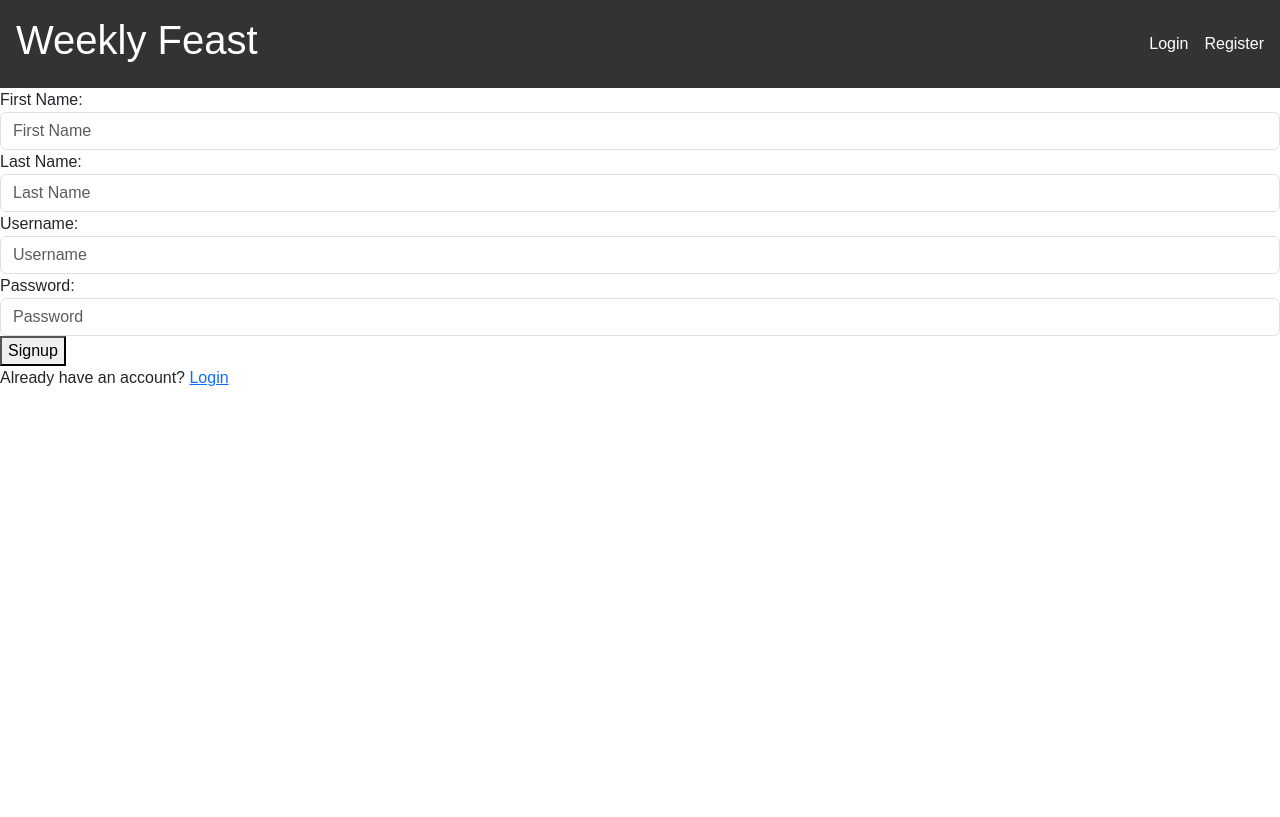
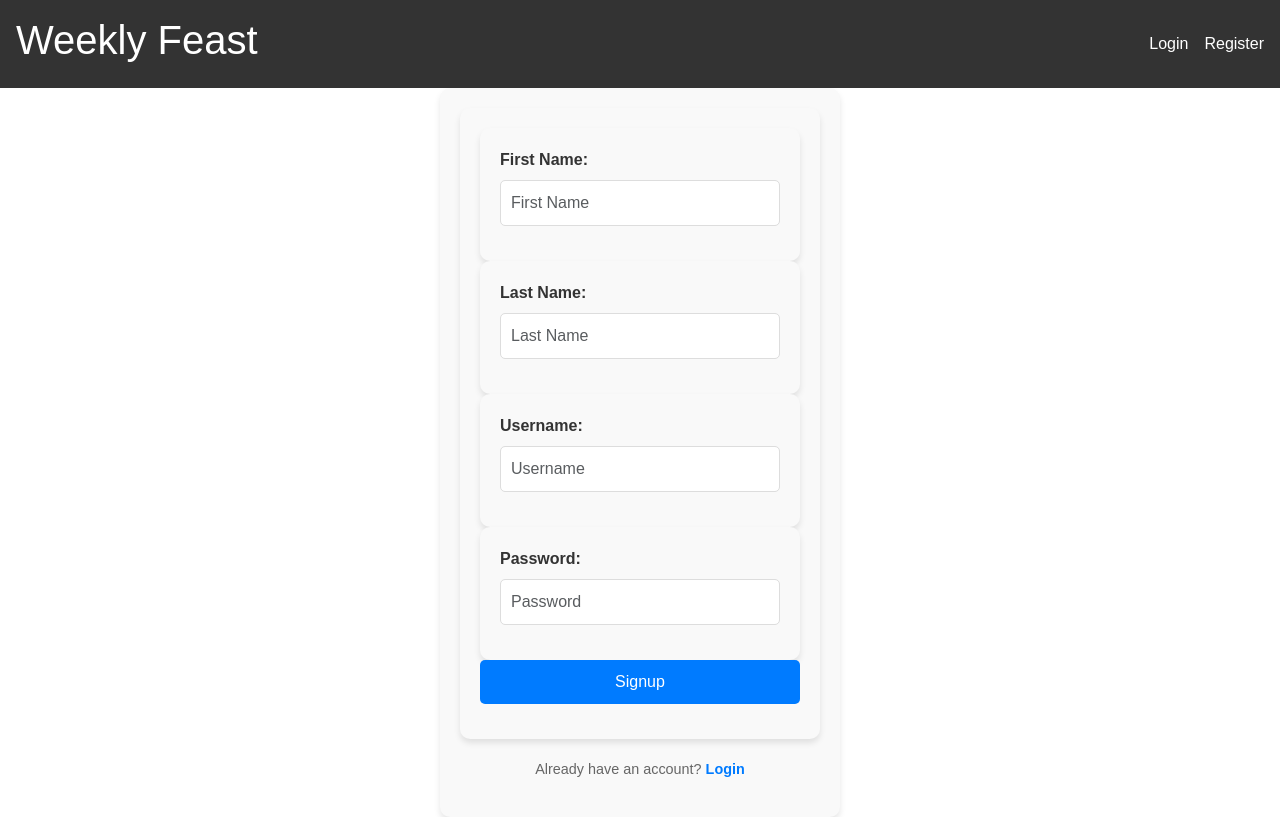
Before and after one commit to IsaacMardy/mealApp, a React (Create React App) app in the folder mealApp/: page /Register in a window 1280 px wide. Built offline with nearby package versions, Linux system fonts and the light colour scheme; the HTML template or start-up script is replaced by a standard one.

Commit message:
Isaac's third commit

```diff
--- /dev/null
+++ b/mealApp/src/Components/InputMeals.css
@@ -0,0 +1,56 @@
+/* InputMeals.css */
+
+.form-group {
+    max-width: 600px;
+    margin: 0 auto;
+    padding: 20px;
+    background-color: #f9f9f9;
+    border-radius: 10px;
+    box-shadow: 0 4px 6px rgba(0, 0, 0, 0.1);
+    font-family: Arial, sans-serif;
+}
+
+label {
+    display: block;
+    margin-bottom: 8px;
+    font-weight: bold;
+    color: #333;
+}
+
+input, select, button {
+    width: 100%;
+    padding: 10px;
+    font-size: 1rem;
+    border: 1px solid #ddd;
+    border-radius: 5px;
+    margin-bottom: 15px;
+    box-sizing: border-box;
+}
+
+input:focus, select:focus {
+    border-color: #007bff;
+    outline: none;
+    box-shadow: 0 0 4px rgba(0, 123, 255, 0.5);
+}
+
+button {
+    background-color: #007bff;
+    color: #fff;
+    font-weight: bold;
+    border: none;
+    cursor: pointer;
+    transition: background-color 0.3s ease;
+}
+
+button:hover {
+    background-color: #0056b3;
+}
+
+.btn-secondary {
+    background-color: #6c757d;
+    margin-bottom: 15px;
+}
+
+.btn-secondary:hover {
+    background-color: #5a6268;
+}
--- a/mealApp/src/Components/InputMeals.js
+++ b/mealApp/src/Components/InputMeals.js
@@ -1,21 +1,31 @@
 import React, { useState } from 'react';
 import { addMeal } from '../Services/MealServices';
-
+import './InputMeals.css';
 function InputMeals() {
     const [mealName, setMealName] = useState("");
-    const [ingredients, setIngredients] = useState([""]); // Start with one empty ingredient field
+    const [ingredients, setIngredients] = useState([""]); // Starting with one empty ingredient field
+    const [day, setDay] = useState(""); // set the day of the week
+    const [mealType, setMealType] = useState(""); //  meal type (breakfast, lunch, dinner)
 
     const submitMeal = async (event) => {
         event.preventDefault(); // Prevent default form submission behavior
 
+        if (!day || !mealType) {
+            alert("Please select both a day and a meal type.");
+            return;
+        }
+
         const mealData = {
             mealName: mealName,
-            ingredients: ingredients.filter(ingredient => ingredient.trim() !== "") // Filter out empty ingredients
+            ingredients: ingredients.filter(ingredient => ingredient.trim() !== ""),
+            day,
+            mealType,
         };
 
         try {
             await addMeal(mealData);
             alert("Meal added successfully!");
+           window.location.reload();
         } catch (error) {
             console.error("Error adding meal:", error);
         }
@@ -24,12 +34,12 @@ function InputMeals() {
     const handleIngredientChange = (index, event) => {
         const newIngredients = [...ingredients];
         newIngredients[index] = event.target.value;
-        setIngredients(newIngredients); // Update the specific ingredient at the given index
+        setIngredients(newIngredients);
     };
 
     const addIngredient = () => {
         if (ingredients[ingredients.length - 1].trim() !== "") {
-            setIngredients([...ingredients, ""]); // Add a new empty ingredient field
+            setIngredients([...ingredients, ""]);
         } else {
             alert("Please fill in the current ingredient before adding a new one.");
         }
@@ -67,6 +77,34 @@ function InputMeals() {
                 <button type="button" className="btn btn-secondary" onClick={addIngredient}>
                     Add Ingredients
                 </button>
+
+                <label className="form-control">Day of the Week:</label>
+                <select
+                    className="form-control"
+                    value={day}
+                    onChange={(e) => setDay(e.target.value)}
+                >
+                    <option value="">Select Day</option>
+                    <option value="Sunday">Sunday</option>
+                    <option value="Monday">Monday</option>
+                    <option value="Tuesday">Tuesday</option>
+                    <option value="Wednesday">Wednesday</option>
+                    <option value="Thursday">Thursday</option>
+                    <option value="Friday">Friday</option>
+                    <option value="Saturday">Saturday</option>
+                </select>
+
+                <label className="form-control">Meal Type:</label>
+                <select
+                    className="form-control"
+                    value={mealType}
+                    onChange={(e) => setMealType(e.target.value)}
+                >
+                    <option value="">Select Meal Type</option>
+                    <option value="Breakfast">Breakfast</option>
+                    <option value="Lunch">Lunch</option>
+                    <option value="Dinner">Dinner</option>
+                </select>
                 <br />
                 <button type="submit" className="btn btn-primary">Submit Meal</button>
             </form>
--- /dev/null
+++ b/mealApp/src/Components/Register.css
@@ -0,0 +1,63 @@
+/* Register.css */
+.register-container {
+    max-width: 400px;
+    margin: 0 auto;
+    padding: 20px;
+    background-color: #f9f9f9;
+    border-radius: 10px;
+    box-shadow: 0 4px 6px rgba(0, 0, 0, 0.1);
+    text-align: center;
+    font-family: Arial, sans-serif;
+}
+
+.form-group {
+    margin-bottom: 15px;
+    text-align: left;
+}
+
+label {
+    display: block;
+    margin-bottom: 5px;
+    font-weight: bold;
+    color: #333;
+}
+
+input.form-control {
+    width: 100%;
+    padding: 10px;
+    font-size: 1rem;
+    border: 1px solid #ddd;
+    border-radius: 5px;
+    box-sizing: border-box;
+}
+
+button.btn {
+    width: 100%;
+    padding: 10px;
+    background-color: #007bff;
+    color: #fff;
+    border: none;
+    border-radius: 5px;
+    cursor: pointer;
+    font-size: 1rem;
+}
+
+button.btn:hover {
+    background-color: #0056b3;
+}
+
+.login-redirect {
+    margin-top: 20px;
+    font-size: 0.9rem;
+    color: #666;
+}
+
+.login-link {
+    color: #007bff;
+    text-decoration: none;
+    font-weight: bold;
+}
+
+.login-link:hover {
+    text-decoration: underline;
+}
--- a/mealApp/src/Components/Register.js
+++ b/mealApp/src/Components/Register.js
@@ -1,6 +1,7 @@
 import { Link } from "react-router-dom";
 import React, { useState } from "react";
 import {register} from "../Services/UserServices";
+import "./Register.css";
 // import axios from "axios";
 
 //registering function
@@ -21,33 +22,64 @@ function Register() {
           password:password
         }
         register(newUser);
+        window.location.reload();
       };
 
       //add diatitian check box
       return (
-      <div>
-        <form class="form-group" onSubmit={handleSignUp}>
-          <label for="firstName" class="form-group">First Name:</label>
-          <input type="text" id="firstName" name="firstName" class="form-control" placeholder="First Name" onChange={(e)=>setFirstName(e.target.value)}></input>
-          <label for="LastName">Last Name:</label>
-          <input type="text" id="LastName" name="LastName" class="form-control" placeholder="Last Name" onChange={(e)=>setLastName(e.target.value)}></input>
-          <label for="UserID">Username:</label>
-          <input type="text" id="UserID" name="UserID" class="form-control" placeholder="Username" onChange={(e)=>setUserID(e.target.value)}></input>
-          <label for="username">Password:</label>
-          <input type="text" id="password" name="password" class="form-control" placeholder="Password" onChange={(e)=>setPassword  (e.target.value)}></input>
-
-
-          <button
-                type="button"
-                onClick={(event) => handleSignUp(event,firstName, lastName, userID, password)}>
+        <div className="register-container">
+          <form className="form-group" onSubmit={handleSignUp}>
+            <div className="form-group">
+              <label htmlFor="firstName">First Name:</label>
+              <input
+                type="text"
+                id="firstName"
+                className="form-control"
+                placeholder="First Name"
+                onChange={(e) => setFirstName(e.target.value)}
+              />
+            </div>
+            <div className="form-group">
+              <label htmlFor="lastName">Last Name:</label>
+              <input
+                type="text"
+                id="lastName"
+                className="form-control"
+                placeholder="Last Name"
+                onChange={(e) => setLastName(e.target.value)}
+              />
+            </div>
+            <div className="form-group">
+              <label htmlFor="userID">Username:</label>
+              <input
+                type="text"
+                id="userID"
+                className="form-control"
+                placeholder="Username"
+                onChange={(e) => setUserID(e.target.value)}
+              />
+            </div>
+            <div className="form-group">
+              <label htmlFor="password">Password:</label>
+              <input
+                type="password"
+                id="password"
+                className="form-control"
+                placeholder="Password"
+                onChange={(e) => setPassword(e.target.value)}
+              />
+            </div>
+            <button type="submit" className="btn btn-primary">
               Signup
             </button>
-
-
-
           </form>
 
-          <p> Already have an account? <Link to="/Login">Login</Link></p>
+          <p className="login-redirect">
+            Already have an account?{" "}
+            <Link to="/Login" className="login-link">
+              Login
+            </Link>
+          </p>
         </div>
       );
     }
--- a/mealApp/src/Services/MealServices.js
+++ b/mealApp/src/Services/MealServices.js
@@ -17,13 +17,24 @@ export async function getAllMeals() {
         const response = await axios.get('http://localhost:5001/getAllMeals');
         if (response.data && response.data.meals) {
             console.log(response.data.meals);
-            return response.data.meals; // Return meals to the caller
+            return response.data.meals; // Returning meals to the caller
         } else {
             console.error('No meals found');
-            return []; // Return an empty array if no meals are found
+            return []; // Returning an empty array if no meals are found
         }
     } catch (error) {
         console.error('Error fetching meals:', error);
-        throw new Error('Error fetching meals'); // Propagate the error for caller to handle
+        throw new Error('Error fetching meals'); // Propagating the error for caller to handle
     }
 }
+
+export async function getUserMeals(userId) {
+    try {
+        const response = await axios.get('http://localhost:5001/getUserMeals', { params: { userId } });
+        console.log('Fetched meals from API:', response.data);
+        return response.data;
+    } catch (error) {
+        console.error('Error fetching usermeals:', error);
+        throw new Error('Failed to fetch usermeals');
+    }
+}
```
Also changed, not shown: mealApp/src/Components/DisplaySchedule.js (+63 -21 lines), 2 other files (tests, documents, lock files or other folders). Lines whose indentation alone changed are shown as unchanged.
